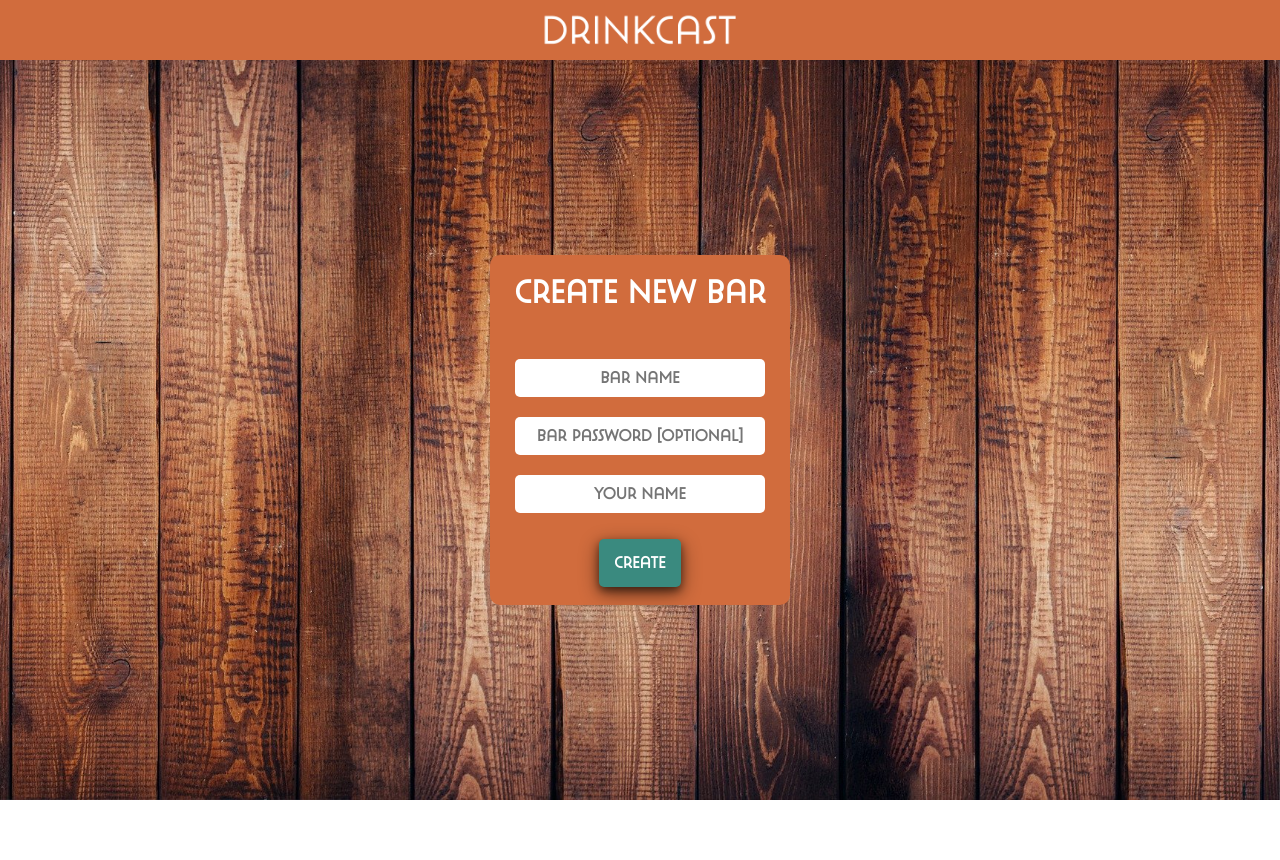
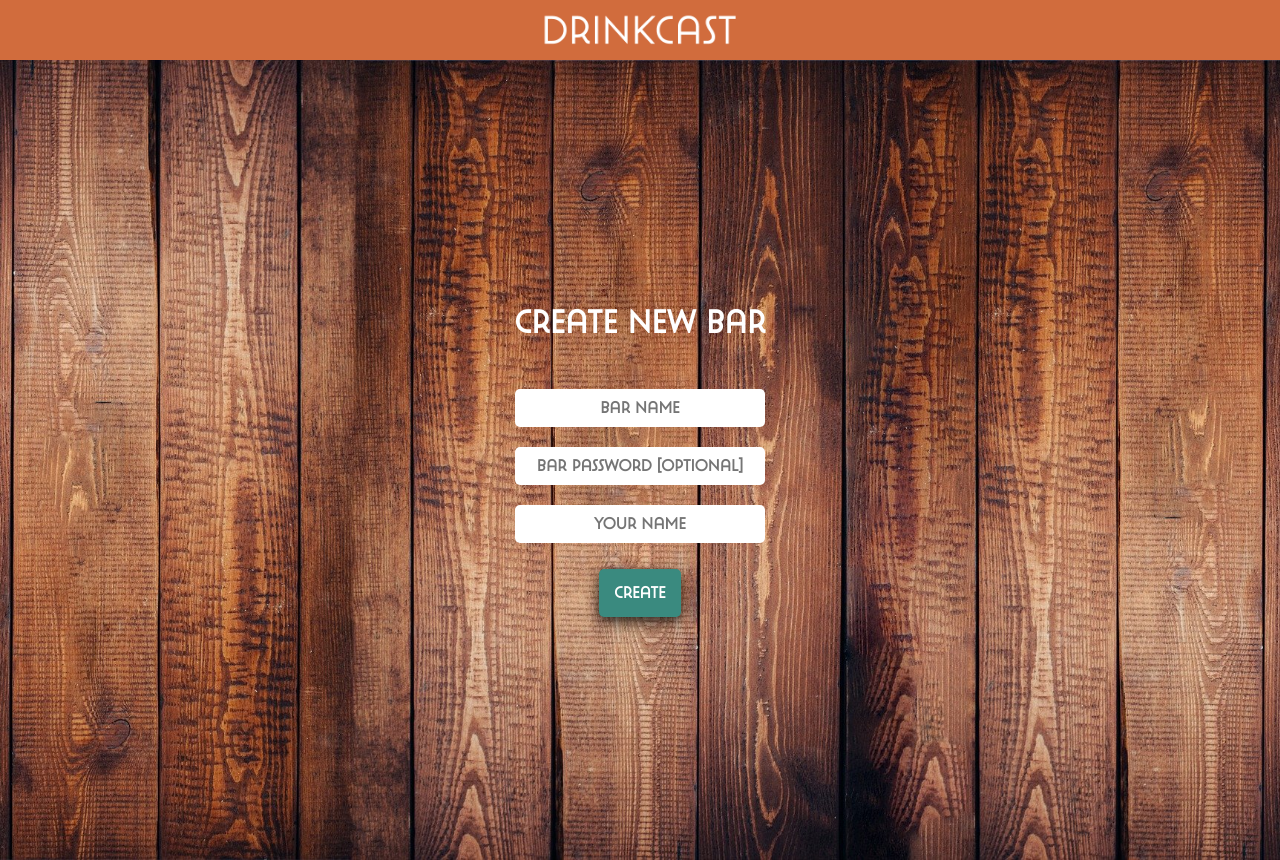
Before and after one commit to karleypetracca/drinkcast, a React (Create React App) app: page /createbar in a window 1280 px wide. Before the commit the page ends 800 px from the top, so only its background shows below. Built offline with nearby package versions, Linux system fonts and the light colour scheme; what opentok-react would draw is missing.

Commit message:
removed background color of the form. background image set to 100vh now that the nav bar is fixed.

```diff
--- a/src/components/CreateBar.jsx
+++ b/src/components/CreateBar.jsx
@@ -15,18 +15,18 @@ const FormDiv = styled.div`
   height: var(--main-height);
   background: url(${wood}) no-repeat top left fixed;
   background-size: cover;
+  height: 100vh;
 `;
 
 const Form = styled.form`
   display: flex;
   flex-direction: column;
-  background-color: var(--primary);
   width: var(--sm-container);
   min-height: 350px;
   align-items: center;
   justify-content: center;
   margin: auto;
-  border-radius: 10px;
+
 
   div {
     display: inherit;
--- a/src/components/JoinBar.jsx
+++ b/src/components/JoinBar.jsx
@@ -14,18 +14,17 @@ const FormDiv = styled.div`
   height: var(--main-height);
   background: url(${wood}) no-repeat top left fixed;
   background-size: cover;
+  height: 100vh;
 `;
 
 const Form = styled.form`
   display: flex;
   flex-direction: column;
-  background-color: var(--primary);
   width: var(--sm-container);
   min-height: 350px;
   align-items: center;
   justify-content: center;
   margin: auto;
-  border-radius: 10px;
 
   div {
     display: inherit;
```
